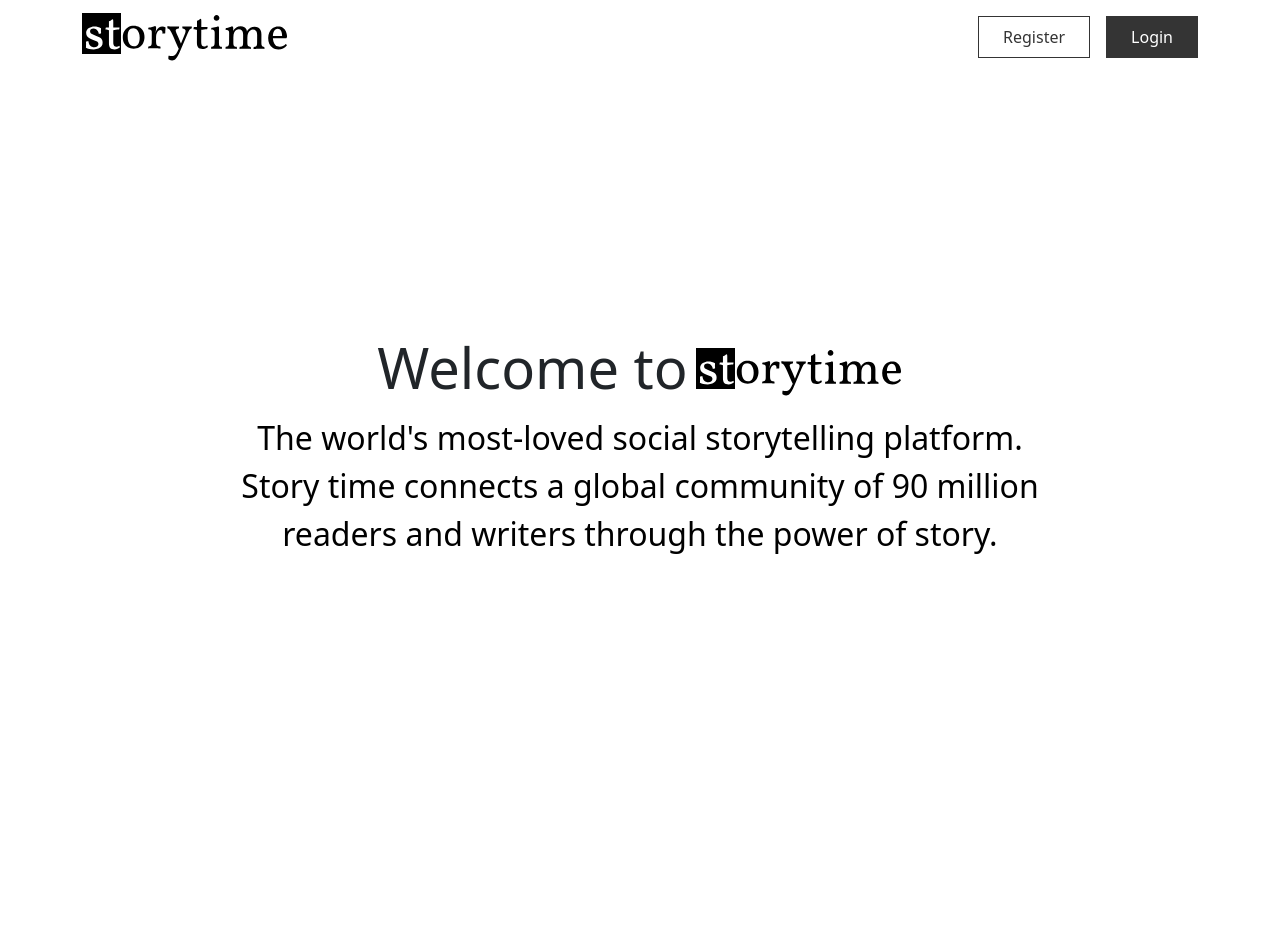
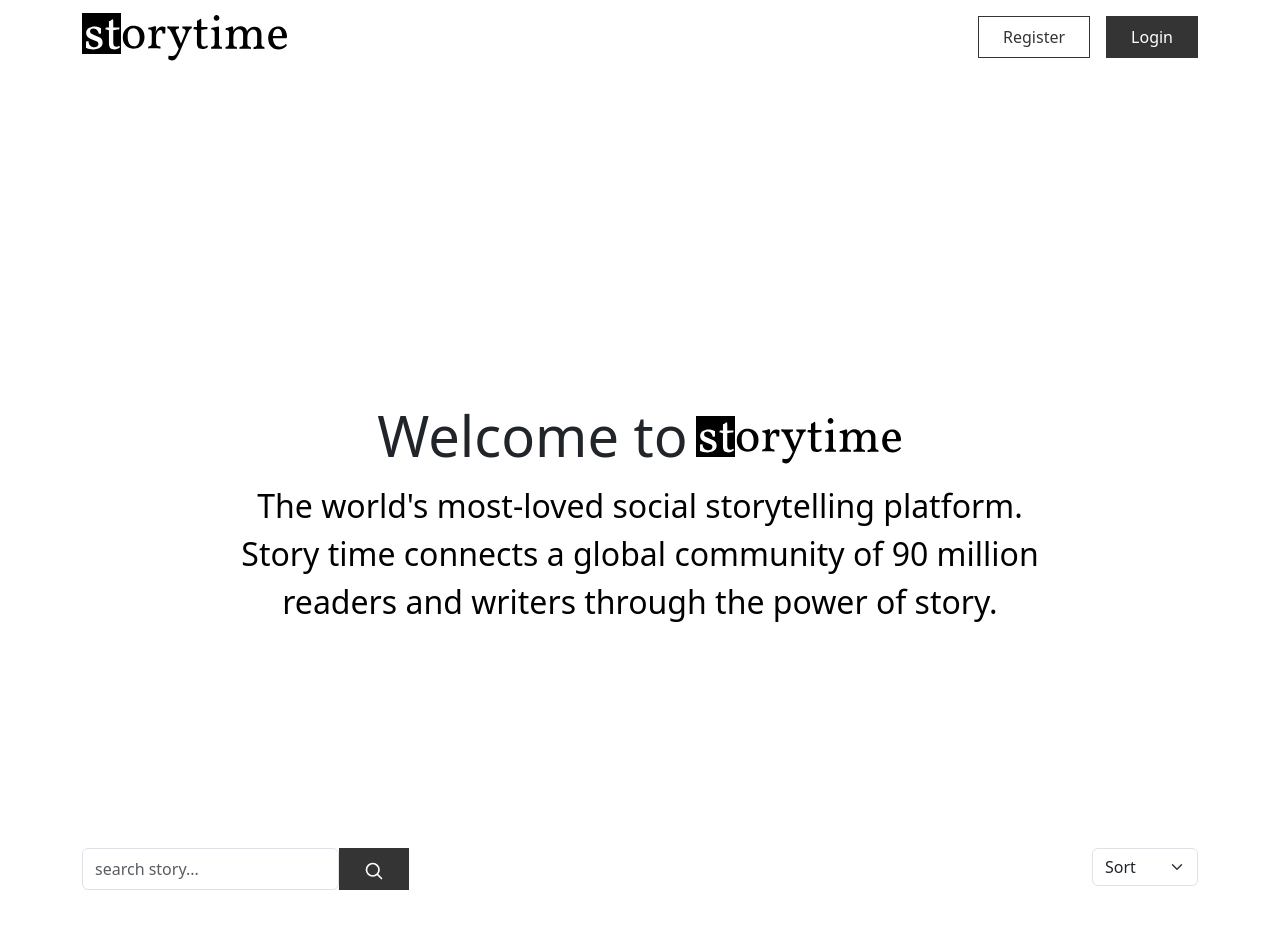
Before and after one commit to Widyasa/nuxt-story-web, a Nuxt app: page / in a window 1280 px wide. Shown: the top 928 px of the page. Before the commit the page ends 800 px from the top, so only its background shows below. Built offline with nearby package versions, Linux system fonts and the light colour scheme; no server answers.

Commit message:
get data story success

```diff
--- /dev/null
+++ b/components/sections/story_section.vue
@@ -0,0 +1,30 @@
+<script setup lang="ts">
+
+import SearchStory from "~/components/ui/SearchStory.vue";
+import SelectOptionStory from "~/components/ui/SelectOptionStory.vue";
+import CardStory from "~/components/ui/CardStory.vue";
+const stories = storyStore()
+stories.getStory()
+</script>
+
+<template>
+  <section class="container mt-5">
+    <div class="d-flex justify-content-between">
+      <div class="">
+        <SearchStory />
+      </div>
+      <div class="">
+        <SelectOptionStory />
+      </div>
+    </div>
+    <div class="mt-5">
+      <div class="row row-cols-xl-4 row-cols-lg-3 row-cols-md-2 ">
+        <CardStory />
+      </div>
+    </div>
+  </section>
+</template>
+
+<style scoped>
+
+</style>
--- a/components/ui/BaseButton.vue
+++ b/components/ui/BaseButton.vue
@@ -6,7 +6,7 @@ const props = defineProps({
 </script>
 
 <template>
-  <button class="btn" :class="btnClass">{{btnTitle}}</button>
+  <button class="btn" :class="btnClass">{{btnTitle}} <slot></slot></button>
 </template>
 
 <style scoped>
--- /dev/null
+++ b/components/ui/CardStory.vue
@@ -0,0 +1,22 @@
+<script setup lang="ts">
+const props = defineProps({
+  contentImage : {required: true, type:String},
+  imageDescription : {required: true, type:String},
+  titleCard : {required: true, type:String},
+  contentCard : {required: true, type:String},
+  authorCard : {required: true, type:String},
+  dateCard : {required: true, type:String},
+})
+</script>
+
+<template>
+  <div class="col">
+    <div class="card-story">
+      <img :src="props.contentImage" alt="">
+    </div>
+  </div>
+</template>
+
+<style scoped>
+
+</style>
--- /dev/null
+++ b/components/ui/SearchStory.vue
@@ -0,0 +1,19 @@
+<script setup lang="ts">
+
+import BaseButton from "~/components/ui/BaseButton.vue";
+</script>
+
+<template>
+<div class="d-flex">
+  <input type="text" class="form-control" placeholder="search story...">
+  <BaseButton btn-title="" btn-class="btn-main">
+    <svg width="20px" height="20px" viewBox="0 0 24 24" fill="none" xmlns="http://www.w3.org/2000/svg">
+      <path d="M15.7955 15.8111L21 21M18 10.5C18 14.6421 14.6421 18 10.5 18C6.35786 18 3 14.6421 3 10.5C3 6.35786 6.35786 3 10.5 3C14.6421 3 18 6.35786 18 10.5Z" stroke="white" stroke-width="2" stroke-linecap="round" stroke-linejoin="round"/>
+    </svg>
+  </BaseButton>
+</div>
+</template>
+
+<style scoped>
+
+</style>
--- /dev/null
+++ b/components/ui/SelectOptionStory.vue
@@ -0,0 +1,16 @@
+<script setup lang="ts">
+
+</script>
+
+<template>
+  <select class="form-select" aria-label="Default select example">
+    <option selected>Sort</option>
+    <option value="1">Newest</option>
+    <option value="2">A-Z</option>
+    <option value="3">Z-A</option>
+  </select>
+</template>
+
+<style scoped>
+
+</style>
--- /dev/null
+++ b/helpers/globalVariable.ts
@@ -0,0 +1 @@
+export const apiUrl = 'https://storytime-api.strapi.timedoor-js.web.id/api/'
--- a/pages/index.vue
+++ b/pages/index.vue
@@ -2,6 +2,7 @@
 
 import Navbar from "~/components/Navbar.vue";
 import Hero_section from "~/components/sections/hero_section.vue";
+import Story_section from "~/components/sections/story_section.vue";
 </script>
 
 <template>
@@ -9,10 +10,11 @@ import Hero_section from "~/components/sections/hero_section.vue";
     <Navbar />
     <Hero_section />
   </header>
+  <Story_section />
 </template>
 
 <style scoped>
 header {
-  height: 83vh;
+  height: 100dvh;
 }
 </style>
--- /dev/null
+++ b/stores/story.ts
@@ -0,0 +1,15 @@
+import {defineStore} from "pinia";
+import axios from "axios";
+import {apiUrl} from "~/helpers/globalVariable";
+
+export const storyStore = defineStore('storyStore', {
+    state : () => ({
+        storyList : []
+    }),
+    actions : {
+        async getStory() {
+            const {data} = await axios.get(apiUrl + 'stories')
+            this.storyList = data.data
+        }
+    }
+})
```
Also changed, not shown: 1 other file (tests, documents, lock files or other folders).
